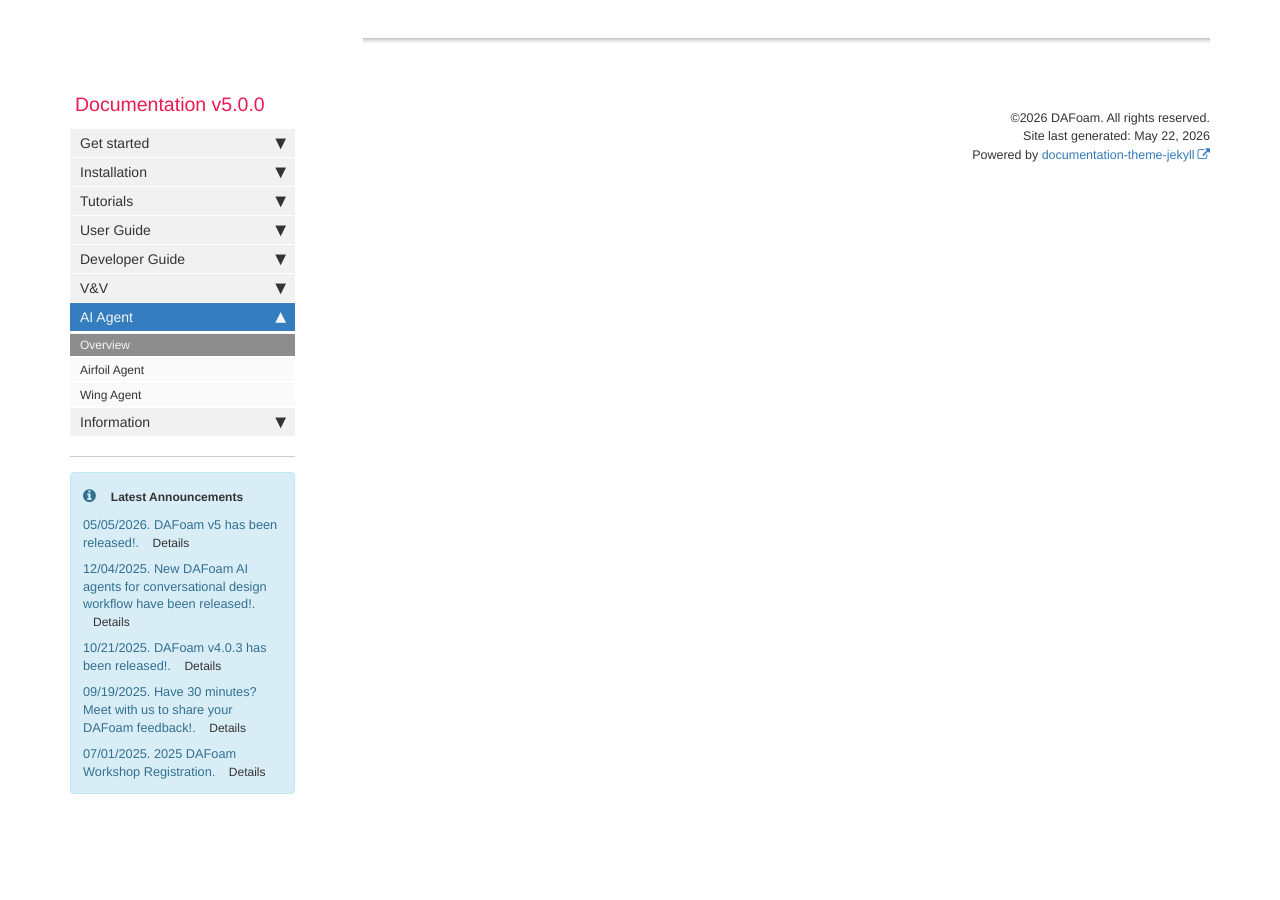
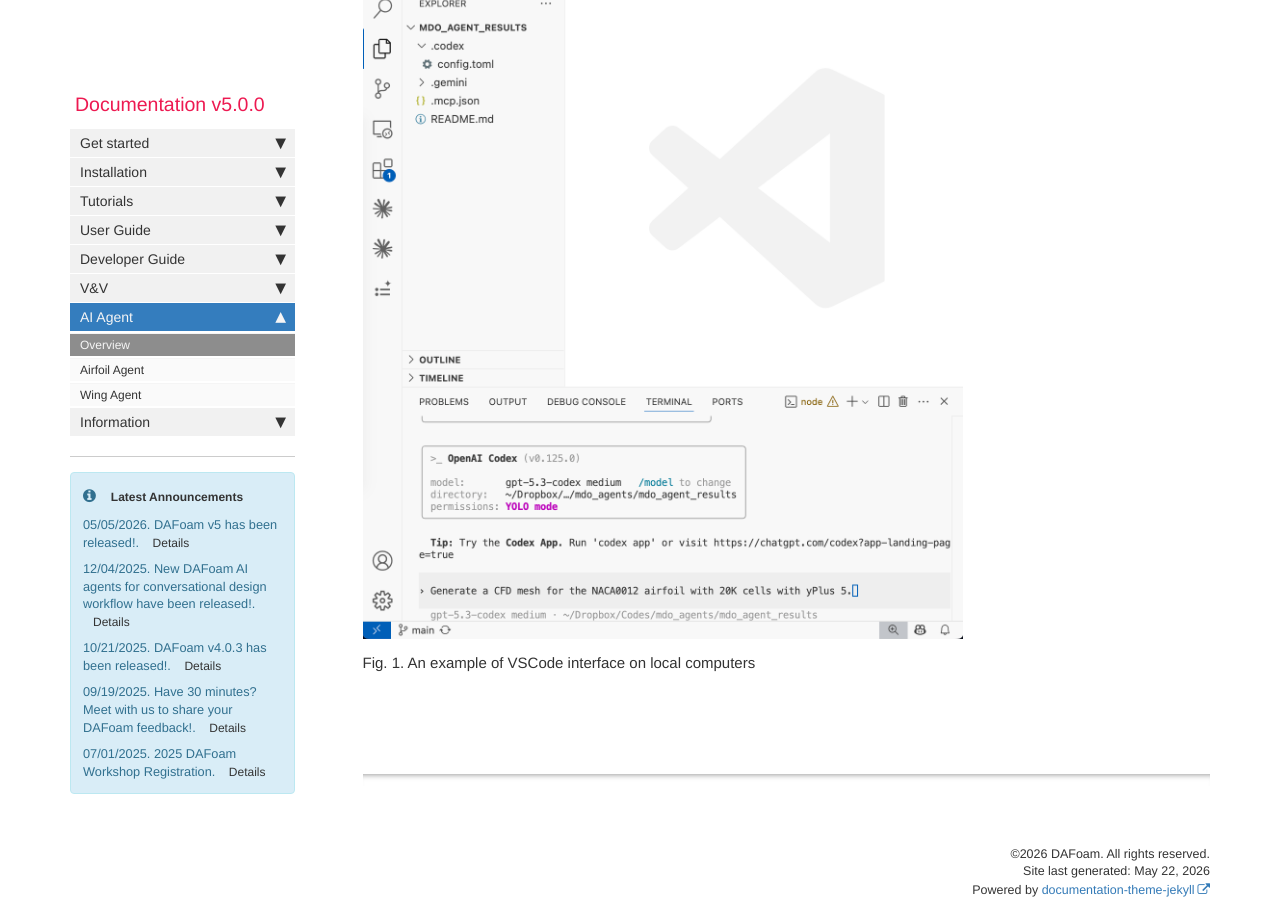
Before and after one commit to DAFoam/DAFoam.github.io, a Jekyll site: the page built from pages/mydoc/mydoc_ai_assistant_overview.md, in a window 1280 px wide and 900 px high, scrolled down 4868 px. Built offline with Jekyll 4.4.1, drawn with Linux system fonts in a browser that asks for light colours; comment, search, counter and statistics services are not loaded.

Commit message:
content update

````diff
--- a/pages/mydoc/mydoc_ai_assistant_overview.md
+++ b/pages/mydoc/mydoc_ai_assistant_overview.md
@@ -121,6 +121,7 @@ First, create a new subfolder called `.codex` inside `mdo_agent_results`, and th
 command = "bash"
 args = ["-c", ". /replace_this_with_the_abs_path_to_your_loadDAFoam.sh && mdo-agent-deck-mcp"]
 ```
+
 **IMPORTANT**: You need to replace `/replace_this_with_the_abs_path_to_your_loadDAFoam.sh` with the absolute path of your loadDAFoam.sh file on the HPC, e.g., `/home/your_user_name/dafoam/loadDAFoam.sh`
 
 **Claude Code**
@@ -205,4 +206,8 @@ The agent will also return a clickable link for a Trame server to view the mesh
 
 For the best visual experience, we recommend using the "Light Modern" color theme in VSCode. To change the theme, open the Command Palette in VSCode, search for "Preferences: Color Theme", and select "Light Modern".
 
+<img src="{{ site.url }}{{ site.baseurl }}/images/tutorials/AI-local-vscode.png" style="width:600px !important;" />
+
+Fig. 1. An example of VSCode interface on local computers
+
 {% include links.html %}
````
Also changed, not shown: images/tutorials/AI-local-vscode.png (added).
